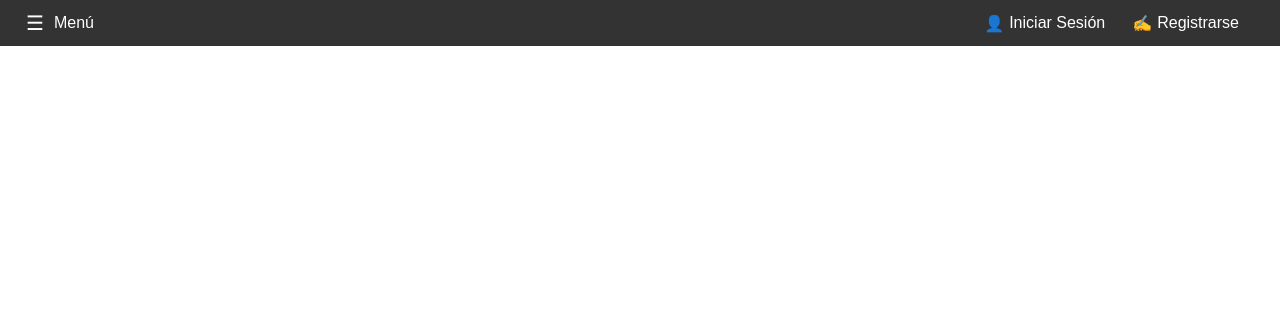
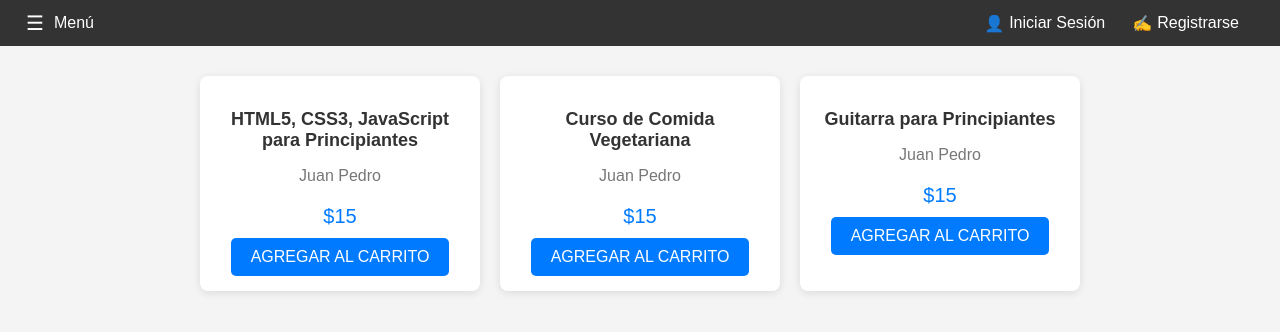
Before and after one commit to dianasauri0/RBS_Galileo, a PHP site: page / in a window 1280 px wide. Shown: the top 332 px of the page. Run offline with PHP 8.4, Linux system fonts and the light colour scheme.

Commit message:
Add files via upload
se agrego body.

```diff
--- a/index.php
+++ b/index.php
@@ -3,11 +3,12 @@
 <head>
     <meta charset="UTF-8">
     <meta name="viewport" content="width=device-width, initial-scale=1.0">
-    <title>Página Principal</title>
+    <title>Cursos En Línea</title>
     <style>
         body {
             margin: 0;
             font-family: Arial, sans-serif;
+            background-color: #f4f4f4;
         }
         header {
             display: flex;
@@ -47,7 +48,6 @@
             font-size: 20px;
             margin-right: 10px;
         }
-        /* Estilos del menú desplegable */
         #menuDropdown {
             position: absolute;
             top: 50px;
@@ -76,6 +76,47 @@
         #menuDropdown ul li a:hover {
             color: #555;
         }
+        .courses {
+            display: flex;
+            flex-wrap: wrap;
+            justify-content: center;
+            padding: 20px;
+        }
+        .course {
+            background-color: white;
+            margin: 10px;
+            padding: 15px;
+            border-radius: 8px;
+            box-shadow: 0 2px 8px rgba(0, 0, 0, 0.1);
+            width: 250px;
+            text-align: center;
+        }
+        .course-title {
+            font-size: 18px;
+            margin-bottom: 10px;
+            color: #333;
+        }
+        .course-instructor {
+            color: #777;
+            margin-bottom: 15px;
+        }
+        .course-price {
+            font-size: 20px;
+            margin-bottom: 10px;
+            color: #007bff;
+        }
+        .course button {
+            background-color: #007bff;
+            color: white;
+            padding: 10px 20px;
+            border: none;
+            border-radius: 5px;
+            cursor: pointer;
+            font-size: 16px;
+        }
+        .course button:hover {
+            background-color: #0056b3;
+        }
     </style>
 </head>
 <body>
@@ -88,11 +129,11 @@
         </button>
     </div>
     <div class="header-right">
-        <button id="loginBtn" onclick="window.location.href='login.php'">
+        <button id="loginBtn" onclick="window.location.href='login.html'">
             <span class="icon">&#128100;</span>
             Iniciar Sesión
         </button>
-        <button id="registerBtn" onclick="window.location.href='registro.php'">
+        <button id="registerBtn" onclick="window.location.href='registro.html'">
             <span class="icon">&#9997;</span>
             Registrarse
         </button>
@@ -108,6 +149,28 @@
     <ul id="menuOptions">
         <!-- Aquí se agregarán las opciones según el rol -->
     </ul>
+</div>
+
+<!-- Lista de Cursos -->
+<div class="courses">
+    <div class="course">
+        <h3 class="course-title">HTML5, CSS3, JavaScript para Principiantes</h3>
+        <p class="course-instructor">Juan Pedro</p>
+        <p class="course-price">$15</p>
+        <button>AGREGAR AL CARRITO</button>
+    </div>
+    <div class="course">
+        <h3 class="course-title">Curso de Comida Vegetariana</h3>
+        <p class="course-instructor">Juan Pedro</p>
+        <p class="course-price">$15</p>
+        <button>AGREGAR AL CARRITO</button>
+    </div>
+    <div class="course">
+        <h3 class="course-title">Guitarra para Principiantes</h3>
+        <p class="course-instructor">Juan Pedro</p>
+        <p class="course-price">$15</p>
+        <button>AGREGAR AL CARRITO</button>
+    </div>
 </div>
 
 <script>
```
